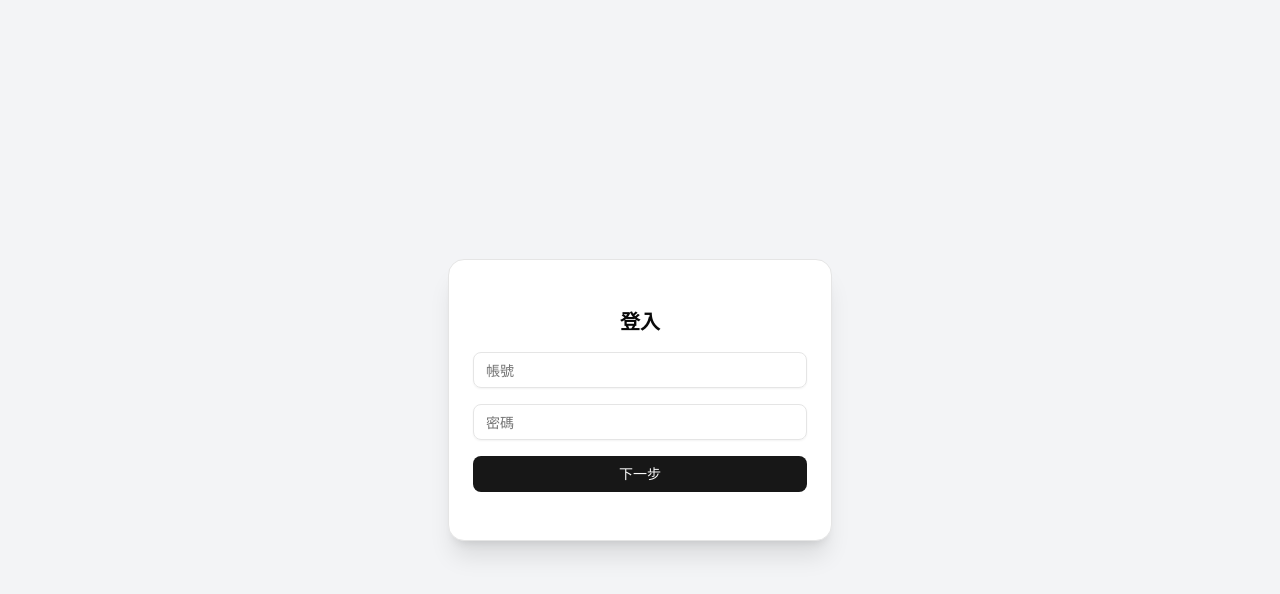
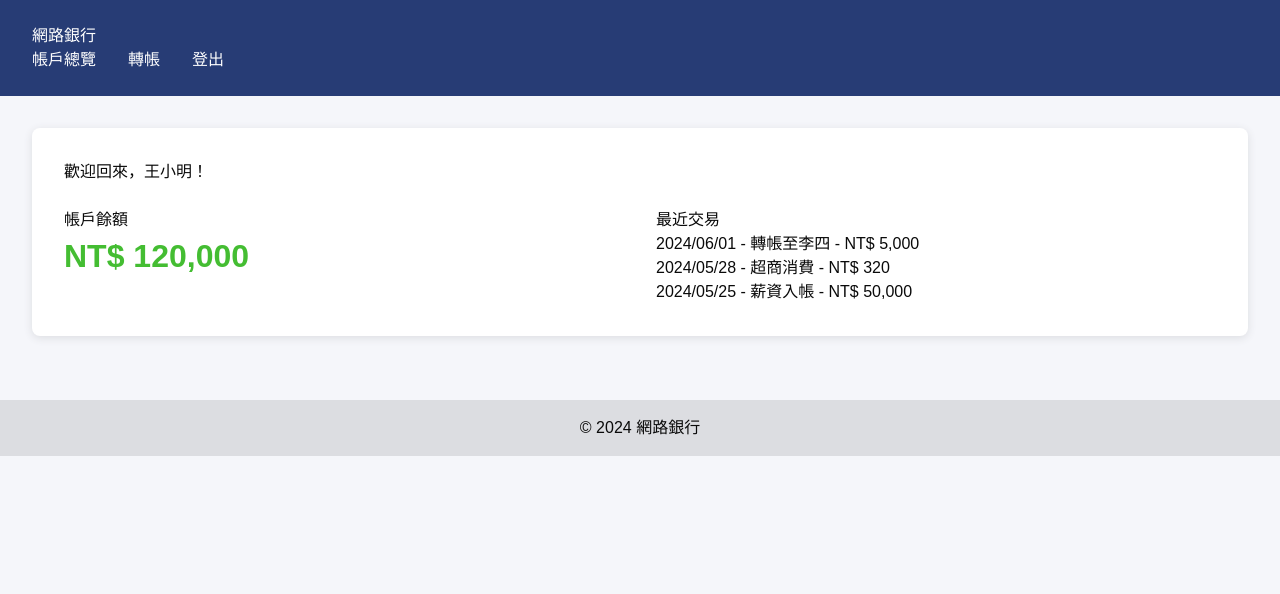
Before and after one commit to johnwong011010/Side_project_01_frontend, a React (Vite) app in the folder OTP/: page /main in a window 1280 px wide. Shown: the top 594 px of the page. Built offline with nearby package versions, Linux system fonts and the light colour scheme.

Commit message:
adding router and one page

```diff
--- a/OTP/src/Login.tsx
+++ b/OTP/src/Login.tsx
@@ -1,10 +1,12 @@
 import { useState } from "react";
+import { useNavigate } from "react-router-dom";
 import { Card, CardContent } from "@/components/ui/card";
 import { Input } from "@/components/ui/input";
 import { Button } from "@/components/ui/button";
 import { motion } from "framer-motion";
 
 export default function Login() {
+  const navigate = useNavigate();
   const [step, setStep] = useState("login");
   const [username, setUsername] = useState("");
   const [password, setPassword] = useState("");
@@ -78,6 +80,7 @@ export default function Login() {
         });
         if (response.ok){
             alert("OTP 驗證成功 ✅");
+            navigate("/main");
         }
         else{
             alert("OTP 驗證失敗 ❌");
--- a/OTP/src/main.tsx
+++ b/OTP/src/main.tsx
@@ -1,11 +1,18 @@
 import { StrictMode } from 'react'
 import { createRoot } from 'react-dom/client'
 import './index.css'
+import { BrowserRouter,Routes,Route } from "react-router-dom"
 import App from './App.tsx'
 import Login from './Login.tsx'
+import MainPage from './mainPage.tsx'
 
 createRoot(document.getElementById('root')!).render(
   <StrictMode>
-    <Login />
+    <BrowserRouter>
+    <Routes>
+      <Route path="/" element={<Login />} />
+      <Route path="/main" element={<MainPage />} />
+    </Routes>
+    </BrowserRouter>
   </StrictMode>,
 )
--- /dev/null
+++ b/OTP/src/mainPage.tsx
@@ -0,0 +1,40 @@
+import React from 'react';
+
+function mainPage() {
+    return (
+        <div style={{ fontFamily: 'sans-serif', background: '#f5f6fa', minHeight: '100vh' }}>
+            <header style={{ background: '#273c75', color: '#fff', padding: '1.5rem 2rem' }}>
+                <h1>網路銀行</h1>
+                <nav>
+                    <a href="#" style={{ color: '#fff', marginRight: '2rem' }}>帳戶總覽</a>
+                    <a href="#" style={{ color: '#fff', marginRight: '2rem' }}>轉帳</a>
+                    <a href="#" style={{ color: '#fff' }}>登出</a>
+                </nav>
+            </header>
+            <main style={{ padding: '2rem' }}>
+                <section style={{ background: '#fff', borderRadius: '8px', padding: '2rem', boxShadow: '0 2px 8px #dcdde1' }}>
+                    <h2>歡迎回來，王小明！</h2>
+                    <div style={{ marginTop: '1.5rem', display: 'flex', gap: '2rem' }}>
+                        <div style={{ flex: 1 }}>
+                            <h3>帳戶餘額</h3>
+                            <p style={{ fontSize: '2rem', fontWeight: 'bold', color: '#44bd32' }}>NT$ 120,000</p>
+                        </div>
+                        <div style={{ flex: 1 }}>
+                            <h3>最近交易</h3>
+                            <ul>
+                                <li>2024/06/01 - 轉帳至李四 - NT$ 5,000</li>
+                                <li>2024/05/28 - 超商消費 - NT$ 320</li>
+                                <li>2024/05/25 - 薪資入帳 - NT$ 50,000</li>
+                            </ul>
+                        </div>
+                    </div>
+                </section>
+            </main>
+            <footer style={{ textAlign: 'center', padding: '1rem', background: '#dcdde1', marginTop: '2rem' }}>
+                © 2024 網路銀行
+            </footer>
+        </div>
+    );
+};
+
+export default mainPage;
```
